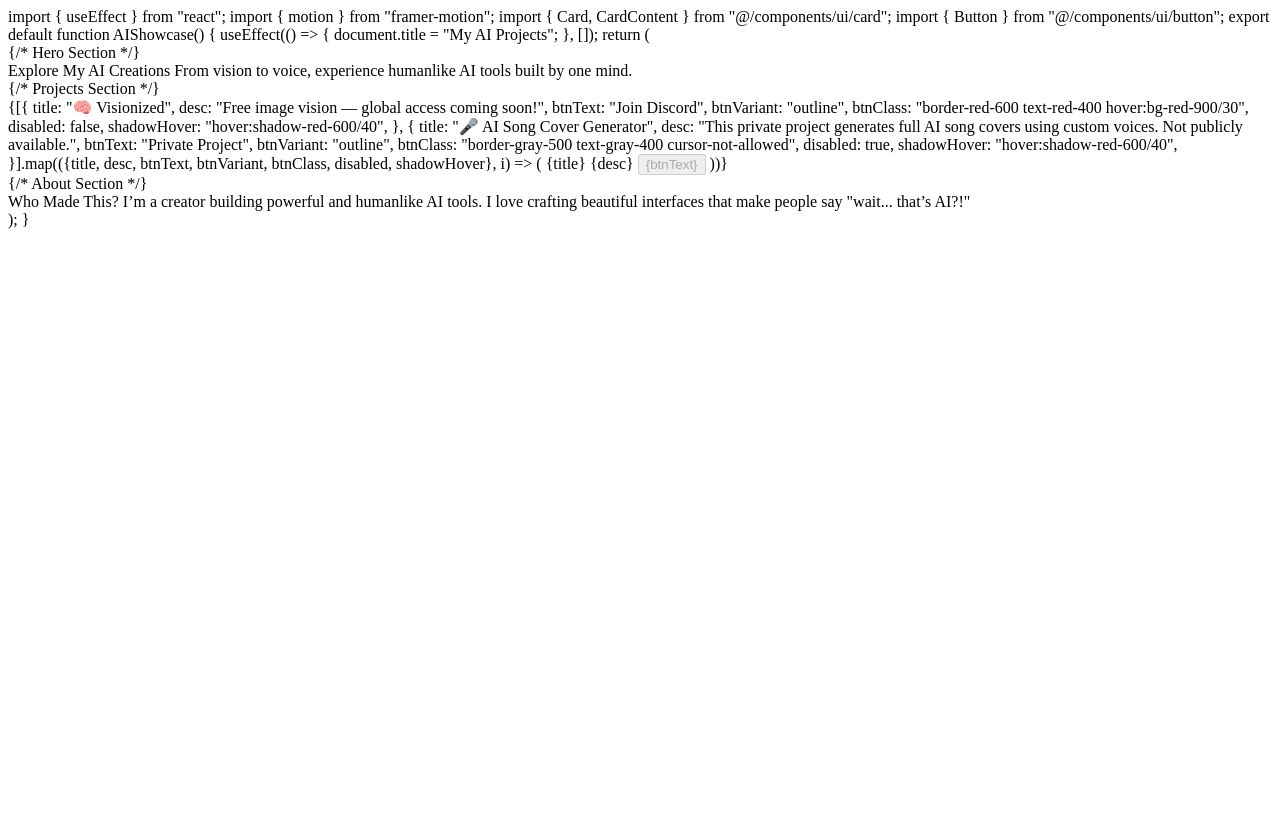
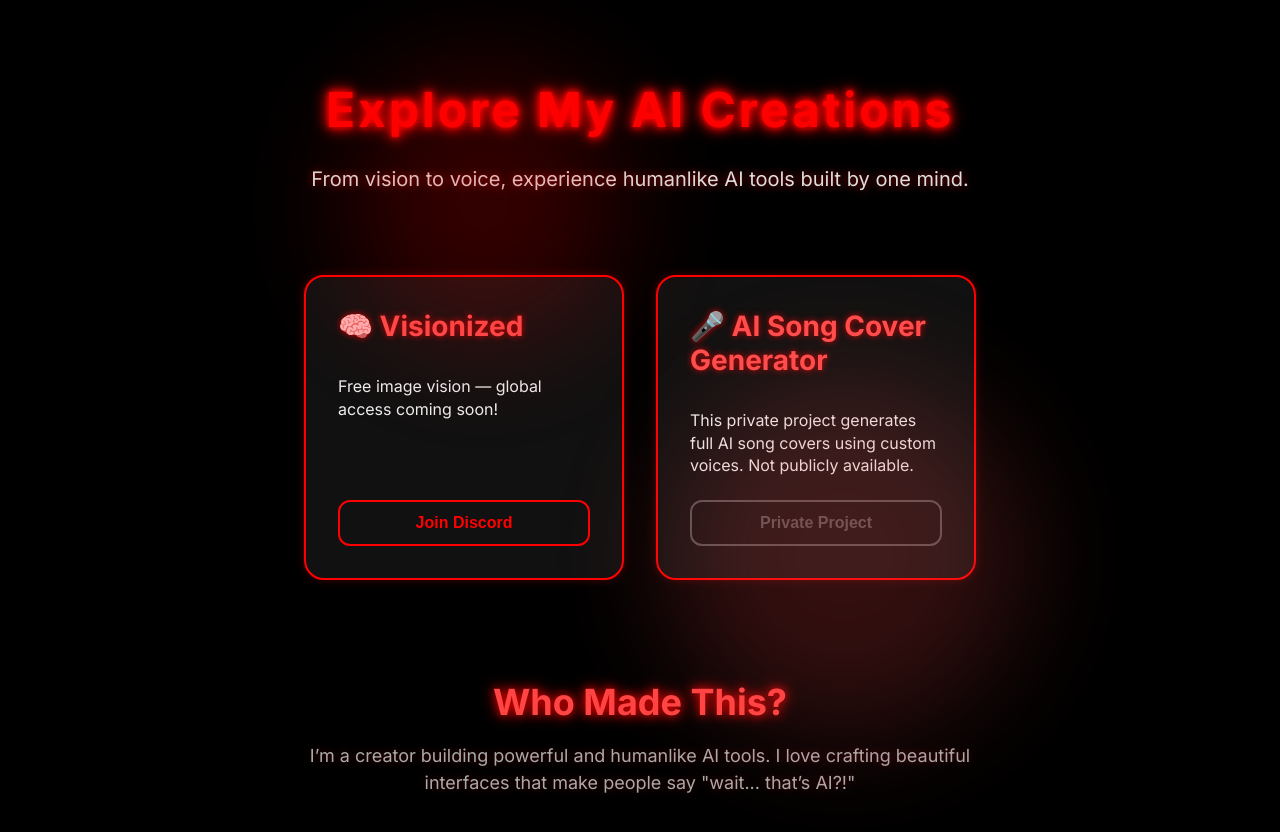
Before and after one commit to korosiskewl/bio, a plain HTML site: page index.html in a window 1280 px wide. Before the commit the page ends 800 px from the top, so only its background shows below. Drawn offline with Linux system fonts and the light colour scheme.

Commit message:
Update index.html

```diff
--- a/index.html
+++ b/index.html
@@ -1,123 +1,232 @@
-import { useEffect } from "react";
-import { motion } from "framer-motion";
-import { Card, CardContent } from "@/components/ui/card";
-import { Button } from "@/components/ui/button";
+<!DOCTYPE html>
+<html lang="en">
+<head>
+<meta charset="UTF-8" />
+<meta name="viewport" content="width=device-width, initial-scale=1" />
+<title>My AI Projects</title>
+<style>
+  @import url('https://fonts.googleapis.com/css2?family=Inter:wght@400;700&display=swap');
 
-export default function AIShowcase() {
-  useEffect(() => {
-    document.title = "My AI Projects";
-  }, []);
+  /* Reset & base */
+  * {
+    box-sizing: border-box;
+  }
+  body {
+    margin: 0;
+    background: #000000;
+    color: white;
+    font-family: 'Inter', sans-serif;
+    overflow-x: hidden;
+  }
+  main {
+    padding: 3rem 2rem;
+    min-height: 100vh;
+    display: flex;
+    flex-direction: column;
+    align-items: center;
+    gap: 4rem;
+  }
 
-  return (
-    <main className="relative min-h-screen bg-black text-white px-6 py-10 font-sans overflow-hidden">
-      {/* Hero Section */}
-      <section className="relative z-10 text-center mb-24">
-        <motion.h1
-          initial={{ opacity: 0, y: -50 }}
-          animate={{ opacity: 1, y: 0 }}
-          transition={{ duration: 1 }}
-          className="text-5xl font-bold tracking-wide mb-4"
-        >
-          Explore My AI Creations
-        </motion.h1>
+  /* Hero */
+  header {
+    text-align: center;
+    max-width: 720px;
+  }
+  header h1 {
+    font-size: 3rem;
+    font-weight: 700;
+    letter-spacing: 0.06em;
+    margin-bottom: 0.5rem;
+    position: relative;
+    display: inline-block;
+    color: #ff0000;
+    text-shadow:
+      0 0 6px #ff0000,
+      0 0 12px #ff0000,
+      0 0 18px #ff0000;
+  }
+  header p {
+    font-size: 1.25rem;
+    color: #ddd;
+    text-shadow: 0 0 10px #ff0000aa;
+  }
 
-        <motion.p
-          initial={{ opacity: 0 }}
-          animate={{ opacity: 1 }}
-          transition={{ delay: 0.5, duration: 1 }}
-          className="text-lg text-gray-300"
-          style={{ textShadow: "0 0 10px #ff0000" }}
-        >
-          From vision to voice, experience humanlike AI tools built by one mind.
-        </motion.p>
-      </section>
+  /* Projects container */
+  section.projects {
+    display: flex;
+    flex-wrap: wrap;
+    justify-content: center;
+    gap: 2rem;
+    max-width: 960px;
+    width: 100%;
+  }
 
-      {/* Projects Section */}
-      <section className="relative z-10 flex flex-col md:flex-row gap-10 justify-center">
-        {[{
-          title: "🧠 Visionized",
-          desc: "Free image vision — global access coming soon!",
-          btnText: "Join Discord",
-          btnVariant: "outline",
-          btnClass: "border-red-600 text-red-400 hover:bg-red-900/30",
-          disabled: false,
-          shadowHover: "hover:shadow-red-600/40",
-        }, {
-          title: "🎤 AI Song Cover Generator",
-          desc: "This private project generates full AI song covers using custom voices. Not publicly available.",
-          btnText: "Private Project",
-          btnVariant: "outline",
-          btnClass: "border-gray-500 text-gray-400 cursor-not-allowed",
-          disabled: true,
-          shadowHover: "hover:shadow-red-600/40",
-        }].map(({title, desc, btnText, btnVariant, btnClass, disabled, shadowHover}, i) => (
-          <motion.div
-            key={title}
-            whileInView={{ opacity: 1, y: 0, scale: 1 }}
-            initial={{ opacity: 0, y: 30, scale: 0.95 }}
-            transition={{ duration: 0.6, delay: i * 0.2 }}
-            className={`flex-1 ${shadowHover}`}
-            whileHover={{ scale: disabled ? 1 : 1.03 }}
-          >
-            <Card
-              className={`bg-black/90 backdrop-blur-sm p-6 rounded-2xl border border-red-600 shadow-xl transition-shadow h-full`}
-            >
-              <CardContent>
-                <motion.h2
-                  initial={{ x: -20, opacity: 0 }}
-                  animate={{ x: 0, opacity: 1 }}
-                  transition={{ delay: 0.3 + i * 0.2 }}
-                  className="text-2xl font-semibold mb-2"
-                >
-                  {title}
-                </motion.h2>
-                <motion.p
-                  initial={{ opacity: 0 }}
-                  animate={{ opacity: 1 }}
-                  transition={{ delay: 0.5 + i * 0.2 }}
-                  className="text-gray-300 mb-4"
-                >
-                  {desc}
-                </motion.p>
-                <motion.div
-                  whileHover={disabled ? {} : { scale: 1.1, boxShadow: "0 0 12px #ff0000" }}
-                  whileTap={disabled ? {} : { scale: 0.95 }}
-                >
-                  <Button
-                    variant={btnVariant}
-                    className={btnClass}
-                    disabled={disabled}
-                  >
-                    {btnText}
-                  </Button>
-                </motion.div>
-              </CardContent>
-            </Card>
-          </motion.div>
-        ))}
-      </section>
+  /* Cards */
+  .card {
+    background: #111;
+    border: 2px solid #ff0000;
+    border-radius: 20px;
+    padding: 2rem;
+    width: 320px;
+    box-shadow:
+      0 0 10px #ff000040;
+    transition: transform 0.3s ease, box-shadow 0.3s ease;
+    cursor: default;
+    display: flex;
+    flex-direction: column;
+    justify-content: space-between;
+  }
+  .card:hover {
+    transform: scale(1.05);
+    box-shadow:
+      0 0 20px #ff0000cc,
+      0 0 30px #ff0000cc,
+      0 0 40px #ff0000cc;
+    cursor: pointer;
+  }
 
-      {/* About Section */}
-      <section className="relative z-10 mt-24 text-center max-w-2xl mx-auto">
-        <motion.h3
-          initial={{ opacity: 0, y: 20, scale: 0.95 }}
-          whileInView={{ opacity: 1, y: 0, scale: 1 }}
-          transition={{ duration: 0.7 }}
-          className="text-3xl font-bold mb-4"
-          style={{ textShadow: "0 0 8px #ff0000" }}
-        >
-          Who Made This?
-        </motion.h3>
-        <motion.p
-          initial={{ opacity: 0 }}
-          whileInView={{ opacity: 1 }}
-          transition={{ duration: 0.9 }}
-          className="text-gray-400"
-          style={{ textShadow: "0 0 6px #aa0000" }}
-        >
-          I’m a creator building powerful and humanlike AI tools. I love crafting beautiful interfaces that make people say "wait... that’s AI?!"
-        </motion.p>
-      </section>
-    </main>
-  );
-}
+  .card h2 {
+    margin-top: 0;
+    margin-bottom: 1rem;
+    font-size: 1.75rem;
+    color: #ff4d4d;
+    text-shadow: 0 0 6px #ff0000cc;
+  }
+
+  .card p {
+    flex-grow: 1;
+    color: #eee;
+    margin-bottom: 1.5rem;
+    line-height: 1.4;
+  }
+
+  /* Buttons */
+  .btn {
+    border: 2px solid #ff0000;
+    background: transparent;
+    color: #ff0000;
+    font-weight: 600;
+    padding: 0.75rem 1.5rem;
+    font-size: 1rem;
+    border-radius: 12px;
+    text-align: center;
+    user-select: none;
+    transition:
+      background-color 0.3s ease,
+      box-shadow 0.3s ease,
+      transform 0.2s ease;
+  }
+  .btn:hover:not(.disabled) {
+    background-color: #ff000022;
+    box-shadow:
+      0 0 8px #ff0000,
+      0 0 16px #ff0000;
+    transform: scale(1.1);
+    cursor: pointer;
+  }
+  .btn.disabled {
+    border-color: #555;
+    color: #555;
+    cursor: not-allowed;
+    pointer-events: none;
+    box-shadow: none;
+  }
+
+  /* About Section */
+  section.about {
+    max-width: 720px;
+    text-align: center;
+    color: #aaa;
+    text-shadow: 0 0 8px #ff000055;
+  }
+  section.about h3 {
+    font-size: 2.25rem;
+    margin-bottom: 1rem;
+    color: #ff4444;
+    text-shadow:
+      0 0 8px #ff0000cc,
+      0 0 16px #ff0000cc;
+  }
+  section.about p {
+    font-size: 1.125rem;
+    line-height: 1.5;
+  }
+
+  /* Responsive */
+  @media (max-width: 720px) {
+    .card {
+      width: 100%;
+    }
+  }
+
+  /* Floating animated blobs behind content */
+  .blob {
+    position: fixed;
+    border-radius: 50%;
+    filter: blur(60px);
+    opacity: 0.3;
+    pointer-events: none;
+    animation: floatblob 15s ease-in-out infinite;
+  }
+  .blob1 {
+    width: 280px;
+    height: 280px;
+    background: #ff0000aa;
+    top: 10%;
+    left: 25%;
+  }
+  .blob2 {
+    width: 360px;
+    height: 360px;
+    background: #ff4d4daa;
+    bottom: 8%;
+    right: 20%;
+    animation-delay: 7.5s;
+  }
+  @keyframes floatblob {
+    0%, 100% {
+      transform: translate(0, 0);
+    }
+    25% {
+      transform: translate(30px, -20px);
+    }
+    50% {
+      transform: translate(0, 0);
+    }
+    75% {
+      transform: translate(-30px, 20px);
+    }
+  }
+</style>
+</head>
+<body>
+  <div class="blob blob1"></div>
+  <div class="blob blob2"></div>
+
+  <main>
+    <header>
+      <h1>Explore My AI Creations</h1>
+      <p>From vision to voice, experience humanlike AI tools built by one mind.</p>
+    </header>
+
+    <section class="projects">
+      <article class="card" tabindex="0" role="region" aria-label="Visionized project">
+        <h2>🧠 Visionized</h2>
+        <p>Free image vision — global access coming soon!</p>
+        <button class="btn" onclick="window.open('https://discord.gg/your-invite', '_blank')">Join Discord</button>
+      </article>
+
+      <article class="card" tabindex="0" role="region" aria-label="AI Song Cover Generator project">
+        <h2>🎤 AI Song Cover Generator</h2>
+        <p>This private project generates full AI song covers using custom voices. Not publicly available.</p>
+        <button class="btn disabled" disabled>Private Project</button>
+      </article>
+    </section>
+
+    <section class="about" aria-label="About the creator">
+      <h3>Who Made This?</h3>
+      <p>I’m a creator building powerful and humanlike AI tools. I love crafting beautiful interfaces that make people say "wait... that’s AI?!"</p>
+    </section>
+  </main>
+</body>
+</html>
```
